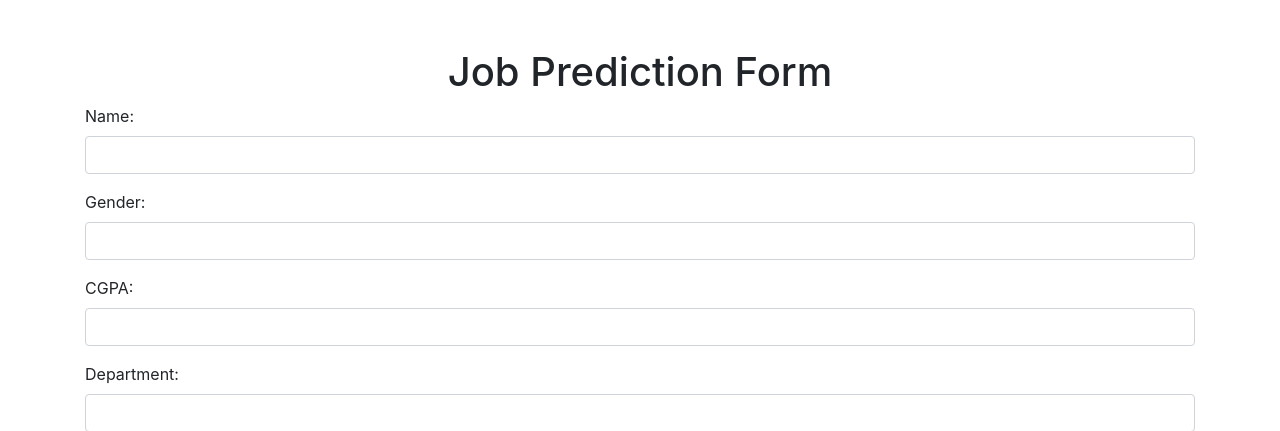
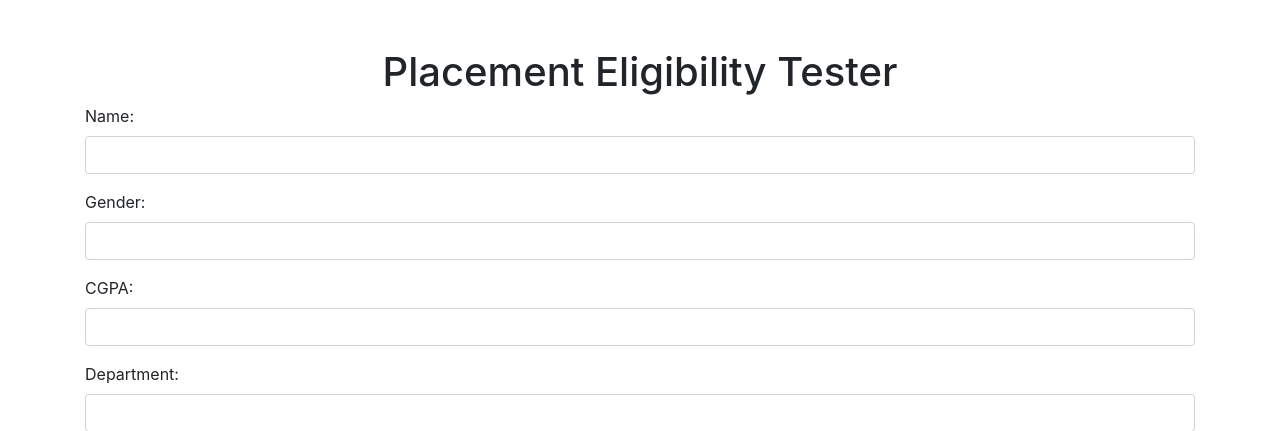
Before and after one commit to sathya-mithra-k/Placement-eligibility-tester, a Flask app: page / in a window 1280 px wide. Shown: the top 431 px of the page. Run offline with Flask 3, Linux system fonts and the light colour scheme; parts of the project's set-up code (start-up, migrations or seed data) failed here and were passed over; some libraries are stand-ins or nearby versions.

Commit message:
edited changes

```diff
--- a/app.py
+++ b/app.py
@@ -57,9 +57,6 @@ def preprocess_input(data, company):
 
 def predict_hiring(data, company):
     model = models.get(company)
-    if not model:
-        raise ValueError(f"Model for company '{company}' not found.")
-
 
     prediction = model.predict(data)
     if prediction == 1:
--- a/templates/index.html
+++ b/templates/index.html
@@ -3,12 +3,12 @@
 <head>
     <meta charset="UTF-8">
     <meta name="viewport" content="width=device-width, initial-scale=1, shrink-to-fit=no">
-    <title>Job Prediction</title>
+    <title>Placement Eligibility Tester</title>
     <link rel="stylesheet" href="https://stackpath.bootstrapcdn.com/bootstrap/4.5.2/css/bootstrap.min.css">
 </head>
 <body>
     <div class="container mt-5">
-        <h1 class="text-center">Job Prediction Form</h1>
+        <h1 class="text-center">Placement Eligibility Tester</h1>
         <form action="/predict" method="post">
             <div class="form-group">
                 <label for="name">Name:</label>
```
